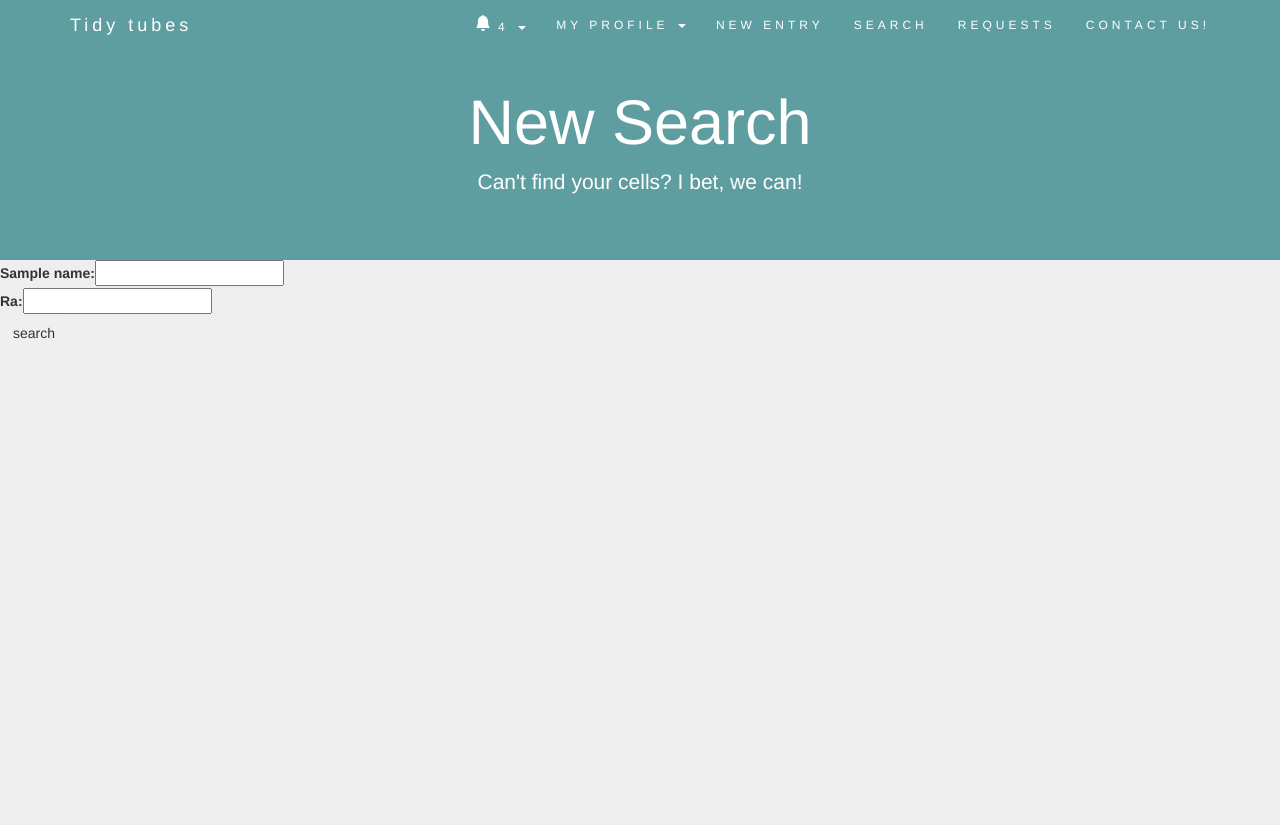
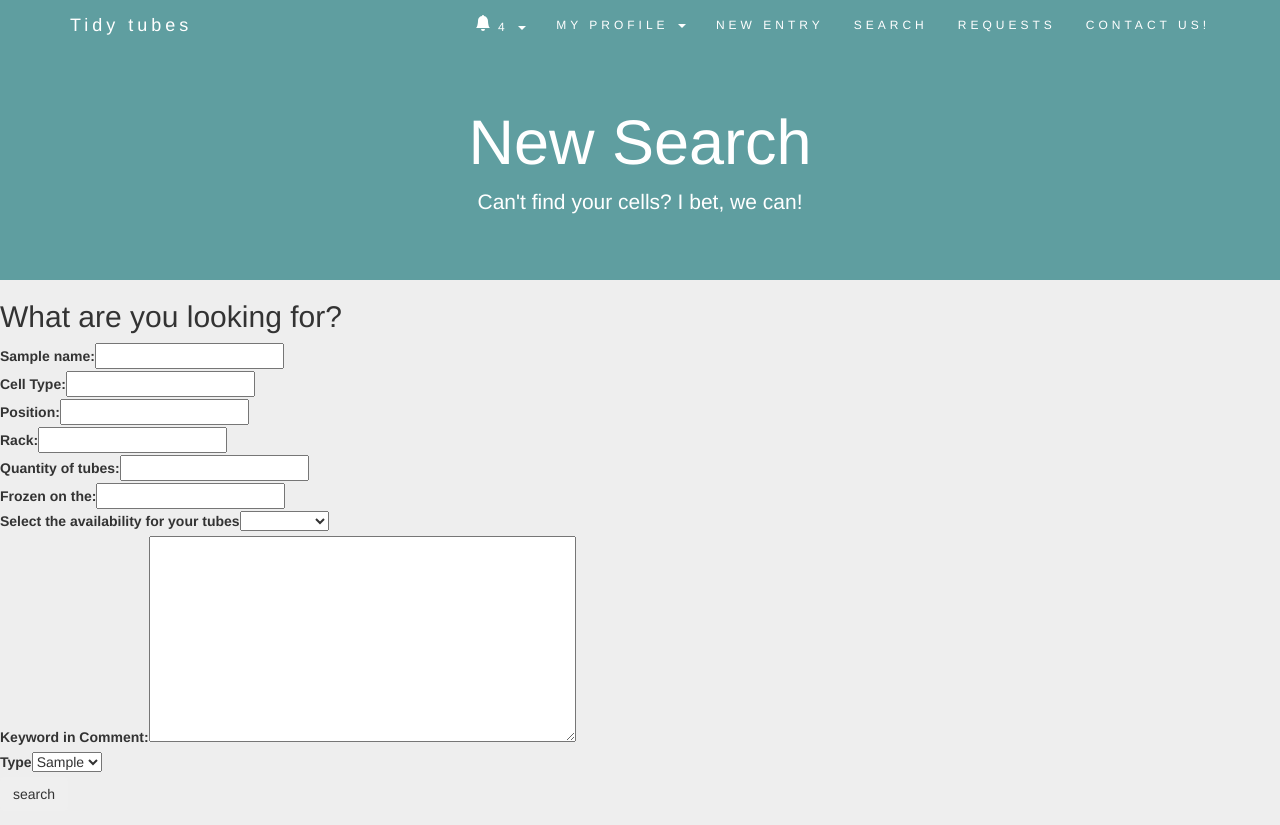
Before and after one commit to Albert-is-an-undefined-variable/TIDYTUBES, a PHP site: page /search.php in a window 1280 px wide. Before the commit the page ends 339 px from the top, so only its background shows below. Run offline with PHP 8.4, Linux system fonts and the light colour scheme; tables that the repository leaves empty hold one stand-in row (values such as "Sample post").

Commit message:
search lili

```diff
--- a/model_entry_good.sql
+++ b/model_entry_good.sql
@@ -39,6 +39,7 @@ CREATE TABLE IF NOT EXISTS `mydb`.`Sample` (
   `Comment` VARCHAR(300) NULL,
   `Position` VARCHAR(45) NULL,
   `Rack` VARCHAR(45) NULL,
+  `Amount` INT NULL,
   `idUser` INT NOT NULL,
   PRIMARY KEY (`idSample`),
   CONSTRAINT `fk_Sample_User`
@@ -94,6 +95,7 @@ CREATE TABLE IF NOT EXISTS `mydb`.`Request` (
   `Availability` VARCHAR(45) NULL,
   `Comment` VARCHAR(45) NULL,
   `Position` VARCHAR(45) NULL,
+  `Amount` INT NULL,
   PRIMARY KEY (`idRequests`))
 ENGINE = InnoDB;
 
--- a/registration/register.php
+++ b/registration/register.php
@@ -70,7 +70,6 @@ if (isset($_POST['reg_user'])) {
     <script src="https://cdn.jsdelivr.net/npm/bootstrap@5.0.0-beta1/dist/js/bootstrap.bundle.min.js" integrity="sha384-ygbV9kiqUc6oa4msXn9868pTtWMgiQaeYH7/t7LECLbyPA2x65Kgf80OJFdroafW" crossorigin="anonymous"></script>
 </head>
 <body>
-    <?php include('header.html') ?>
 
 
     <!-- <div class="container_menu-bar">
--- a/registration/search.php
+++ b/registration/search.php
@@ -1,5 +1,95 @@
-<?php include('server.php') ?>
+<?php
 
+include('server.php');
+
+// ADVANCED SEARCH
+if (isset($_POST['reg_search'])) {
+	//receive all input variables from the serach form
+	$samplename = mysqli_real_escape_string($db, $_POST['samplename']); //Cell2
+	$celltype = mysqli_real_escape_string($db, $_POST['celltype']);
+	// $location = mysqli_real_escape_string($db, $_POST['Location']);		########## STORAGE STILL MISSING !!!!!! #########
+	$rack = mysqli_real_escape_string($db, $_POST['rack']);
+	$position = mysqli_real_escape_string($db, $_POST['position']);
+	$amount = mysqli_real_escape_string($db, $_POST['amount']);
+	$frozendate = mysqli_real_escape_string($db, $_POST['frozendate']);
+	$availability = mysqli_real_escape_string($db, $_POST['availability']);
+	$comment = mysqli_real_escape_string($db, $_POST['comment']);
+
+	// create the search query using the fields from above (empty if not provided by user)
+	$query = "SELECT *
+						FROM Sample
+						WHERE ( IF(LENGTH('$samplename') > 0, Name LIKE '%$samplename%' , 0)
+				    OR IF(LENGTH('$celltype') > 0, Cell_type LIKE '%$celltype%', 0)
+				    OR IF(LENGTH('$frozendate') > 0, Frozendate LIKE '%$frozendate%' , 0)
+				    OR IF(LENGTH('$availability') > 0, Availability LIKE '%$availability%', 0)
+						OR IF(LENGTH('$position') > 0, Position LIKE '%$position%' , 0)
+						OR IF(LENGTH('$rack') > 0, Rack LIKE '%$rack%' , 0)
+						OR IF(LENGTH('$amount') > 0, Amount LIKE '%$amount%' , 0)
+						OR IF(LENGTH('$comment') > 0, Comment LIKE '%$comment%' , 0)
+					)";
+
+	// print($query);
+
+	//search in db
+	$results = mysqli_query($db, $query)or print mysqli_error($mysqli);
+
+	if ($results->num_rows > 0) {
+  	echo "<table style='width:100%'>
+							<tr>
+								<th>Name</th>
+								<th>Cell Type</th>
+								<th>Freezer</th>
+								<th>Rack</th>
+								<th>Position</th>
+								<th>Date<th>Amount</th>
+								<th>Availability</th>
+								<th>Comment</th>
+							</tr>";
+
+		$table = "<h2>Search Results</h2><ol>";
+
+		while($row = $results->fetch_assoc()) {
+			$table .= "<tr>";
+			$table .= "<td>".$row["Name"] . 				"</td>";
+			$table .= "<td>" . $row["Cell_type"] . "</td>";
+			$table .= "<td>MISSING</td>";
+			$table .= "<td>" . $row["Rack"] . 			"</td>";
+			$table .= "<td>" . $row["Position"] .	"</td>";
+			$table .= "<td>" . $row["Frozendate"] . "</td>";
+			$table .= "<td>" . $row["Amount"] . "</td>";
+			$table .= "<td>" . $row["Availability"] . 		"</td>";
+			$table .= "<td>" . $row["Comment"] . 	"</td>";
+			$table .= "</tr>"; }
+		  $table .= "</table>";
+
+		}
+		$table .= "</ol>";
+	} else {
+		echo "0 results";
+	}
+//
+// 	// PRINT RESULTS
+// 	if ($results->num_rows > 0) {
+//   	echo "<table>v<tr><th>Name</th><th>Cell Type<th>Date</tr>";
+//   // output data of each row
+//   while($row = $results->fetch_assoc()) {
+//     echo "<tr>";
+// 		echo "<td>".$row["Name"] . 				"</td>";
+// 		echo "<td>" . $row["Cell_type"] . "</td>";
+// 		echo "<td>" . $row["Rack"] . 			"</td>";
+// 		echo "<td>" . $row["Position"] .	"</td>";
+// 		echo "<td>" . $row["Frozendate"] . "</td>";
+// 		echo "<td>" . $row["Availability"] . "</td>";
+// 		echo "<td>" . $row["Amount"] . 		"</td>";
+// 		echo "<td>" . $row["Comment"] . 	"</td>";
+// 		echo "</tr>"; }
+// 	  echo "</table>";
+// 	} else {
+// 	  echo "0 results";
+// 	}
+// }
+
+?>
 <!DOCTYPE html>
 <html>
 <head>
@@ -7,7 +97,6 @@
 
 </head>
 <body>
-
 	<?php include('header.html') ?>
 
   <div class="hero">
@@ -15,17 +104,72 @@
          <h1>New Search</h1>
          <p>Can't find your cells? I bet, we can!</p>
     </div>
-     <form action="search.php" method="post">
+    <form method="post" action="search.php">
+			 <?php include('error.php'); ?>
+			 <h2>What are you looking for?</h2>
 			 <div class="input-group">
-         <label>Sample name: </label>
-         <input type="text" name="Name" value="">
+				 <label>Sample name:</label>
+				 <input type="text" name="samplename" value="<?php echo $samplename; ?>">
 			 </div>
+
 			 <div class="input-group">
-         <label>Ra: </label>
-				 <input type="text" name="Rack" value="">
+				 <label>Cell Type:</label>
+				 <input type="text" name="celltype" value="<?php echo $celltype; ?>">
 			 </div>
+
+			 <div class="input-group">
+				 <label>Position:</label>
+				 <input type="text" name="position" value="<?php echo $position; ?>">
+			 </div>
+
+			 <div class="input-group">
+				 <label>Rack:</label>
+				 <input type="text" name="rack" value="<?php echo $rack; ?>">
+			 </div>
+
+			 <div class="input-group">
+				 <label>Quantity of tubes:</label>
+				 <input type="number" name="amount" value="<?php echo $amount; ?>">
+			 </div>
+
+			 <div class="input-group">
+				 <label>Frozen on the: </label>
+				 <input type="text" name="frozendate" value="<?php echo $frozendate; ?>">
+			 </div>
+
+			 <div class="input-group">
+				 <label>Select the availability for your tubes</label>
+				 <select name="availability">
+					 <option value="empty"></option>
+					 <option value="privat">Privat</option>
+					 <option value="semiprivat">Semiprivat</option>
+					 <option value="public">Public</option>
+				 </select>
+		 	</div>
+
+			 <div class="input-group">
+				 <label>Keyword in Comment:</label>
+				 <textarea input type="text" rows="10" cols="50" name="comment" value="<?php echo $comment; ?>"></textarea>
+		 	</div>
+
+			<div class="input-group">
+				<label for="Storage">Type</label>
+				<?php
+					$sql = "Select * from Storage";
+					$result = mysqli_query($db, $sql);
+					echo "<select name='unitid'>";
+					while ($row = mysqli_fetch_array($result)) {
+						 echo "<option value='" .$row['idStorage']."'> ".$row['Location'] . "</option>";
+					}
+					echo "</select>";
+						?>
+			</div>
+
       <div class="input-group">
    	  	<button type="submit" class="btn" name="reg_search">search</button>
+				<?php echo $table ?>
+   		</div>
+
 		</div>
 
 		</form>
--- a/registration/server.php
+++ b/registration/server.php
@@ -4,8 +4,9 @@ session_start();
 // initializing variables
 $username = "";
 $email    = "";
+$table =""; //result table for search
 $errors = array();
-$samplename = $celltype = $idfreezer = $rack = $position = $amount = $frozendate = $availability = '';
+$samplename = $celltype = $idfreezer = $rack = $position = $amount = $frozendate = $availability = $comment = $Location = '';
 $errors_registration = array('username' => '', 'email' => '', 'password_1' => '', 'password_2' => '');
 // connect to the database
 $db = mysqli_connect('localhost', 'tidytubes', 'Welcome123%', 'mydb');
@@ -65,43 +66,16 @@ $db = mysqli_connect('localhost', 'tidytubes', 'Welcome123%', 'mydb');
     //echo "</table>";
   //}
 
-  if (isset($_POST['reg_search'])) {
-    //print("HERE <br> HERE <br> HERE <br>HERE <br>HERE <br>HERE <br>");
-
-    $fields = array('Name','Rack');
-    #print($fields);
-    $conditions = array();
-
-   foreach ($fields as $field){
-      if(isset($_POST[$field]) && $_POST[$field] != ''){
-                  $conditions[] = "$field LIKE '%" . mysqli_real_escape_string($db,$_POST[$field]) . "%'";     }
-    }
-          $query="SELECT * FROM Sample";
-          if(count($conditions) > 0) {
-         // append the conditions
-         $query .= " WHERE " . implode (' OR ', $conditions); // you can change to 'OR', but I suggest to apply the filters cumulative
-         #printf("$query.\n");
-
-     }
-
-    $result = mysqli_query($db, $query);
-    while($row = mysqli_fetch_array($result))
-       {
-          print_r("<br><br><br><br><br><br>");
-          print_r($row);
-
-       }
-     }
 
 if (isset($_POST['reg_storage'])) {
   #print_r("<br><br><br><br><br><br>");
   #printf("INSIDE STORAGE");
-  $Location = mysqli_real_escape_string($db, $_POST['Location']);
-  print($Location);
-  if (empty($Location)) { array_push($errors, "ID storage is required"); }
+  $location = mysqli_real_escape_string($db, $_POST['Location']);
+  print($location);
+  if (empty($location)) { array_push($errors, "ID storage is required"); }
   if (count($errors) == 0) {
   	$query = "INSERT INTO Storage (Location)
-  			  VALUES ('$Location')";
+  			  VALUES ('$location')";
         }
         #print($query);
         mysqli_query($db, $query) or die(mysqli_error($db));
@@ -135,5 +109,4 @@ if (isset($_POST['reg_storage'])) {
   //   }
   //   // empty results
   //   $result = $free_result();
-
 ?>
```
Also changed, not shown: registration/adv_search.php (deleted, +0 -100 lines), registration/new_entry.php (+20 -7 lines), registration/search_res.php (added, +52 -0 lines), Lili_How2UseGit.txt (renamed from registration/Lili_How2UseGit.txt). Lines whose indentation alone changed are shown as unchanged.
